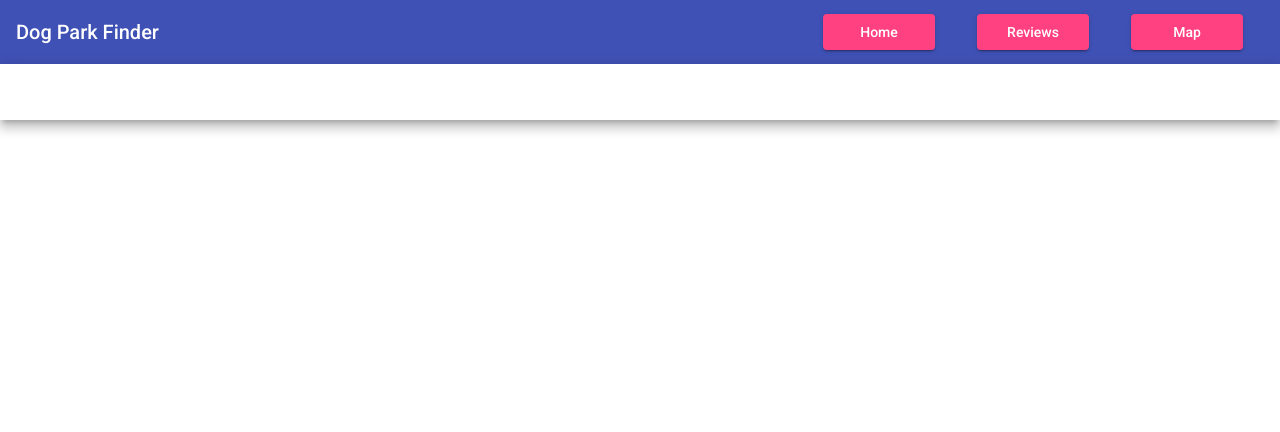
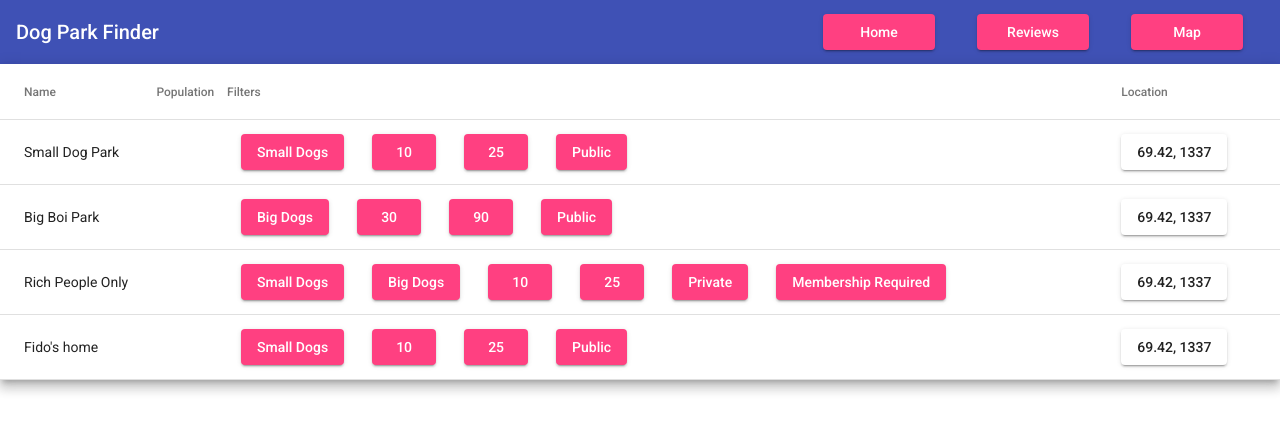
Before and after one commit to BrianM0330/DogParkFinder, an Angular app: page / in a window 1280 px wide. Shown: the top 432 px of the page. Built offline with nearby package versions, Linux system fonts and the light colour scheme.

Commit message:
mock data added

```diff
--- a/src/app/find-and-filter/find-and-filter.component.ts
+++ b/src/app/find-and-filter/find-and-filter.component.ts
@@ -1,13 +1,15 @@
-import { Component, OnInit } from '@angular/core';
+import { Component, OnInit } from '@angular/core'
+
 import {FilterOptions} from './filter.model'
+import {Parks} from './park-data'
 
 @Component({
   selector: 'app-find-and-filter',
   templateUrl: './find-and-filter.component.html',
   styleUrls: ['./find-and-filter.component.css']
 })
+
 export class FindAndFilterComponent implements OnInit {
-
   constructor() {
 
   }
@@ -16,4 +18,6 @@ export class FindAndFilterComponent implements OnInit {
 
   }
 
+  dataSource: Object = new Parks().parksList;
+  displayedColumns = ['Name', 'Population', 'Filters', 'Location']
 }
```
